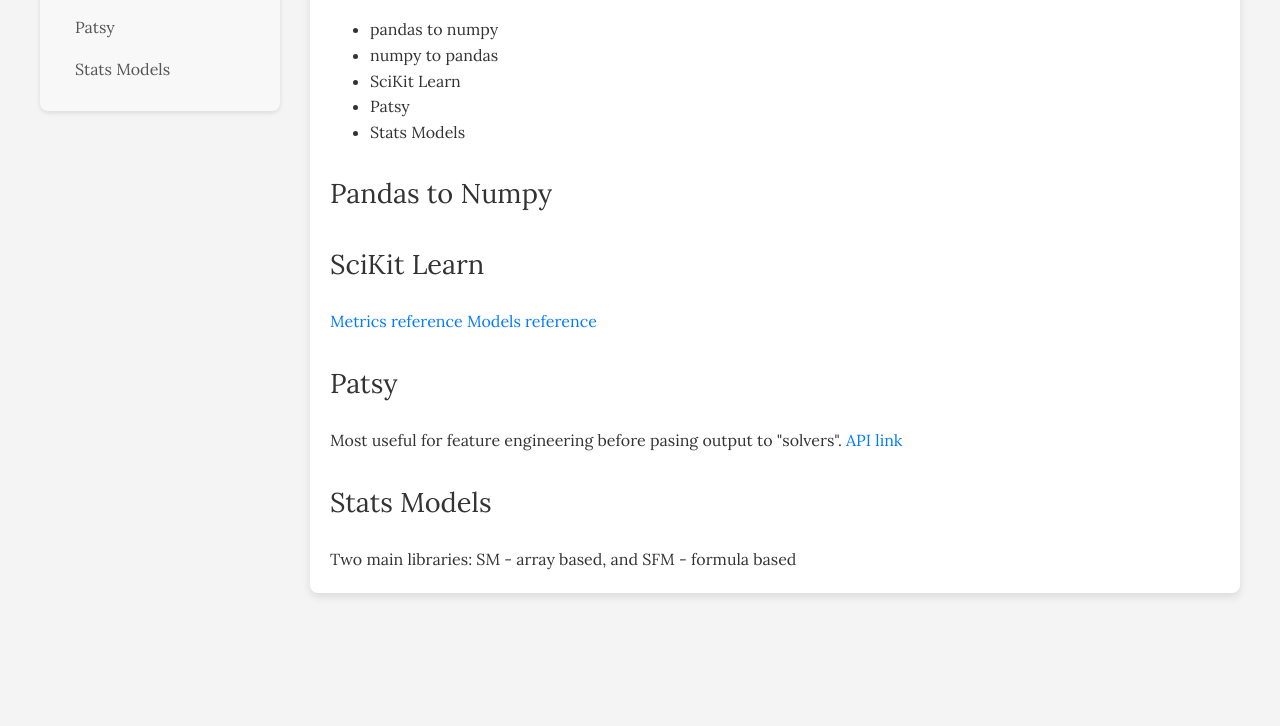
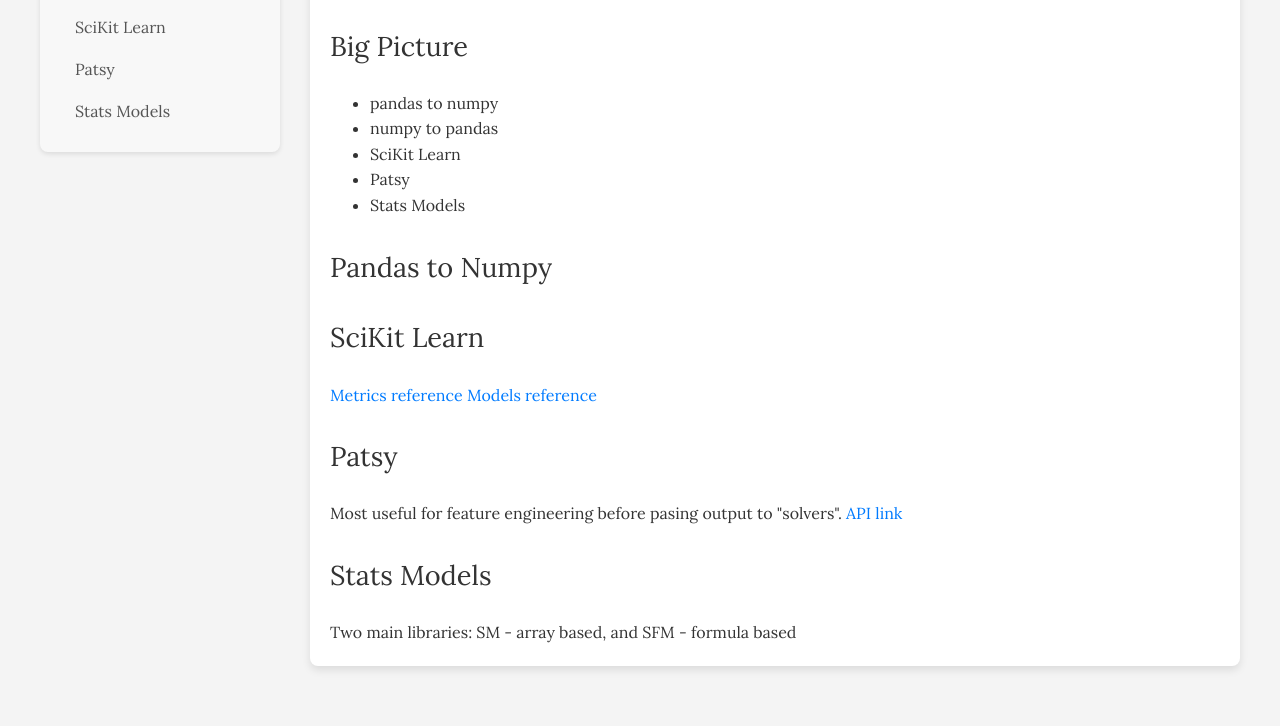
Before and after one commit to bryanfelixg/bryanfelixg.github.io, a plain HTML site: page notes/PYmodeling.html in a window 1280 px wide. Shown: the part 183-909 px from the top of the page. Before the commit the page ends 836 px from the top, so only its background shows below. Drawn offline with nearby package versions, Linux system fonts and the light colour scheme; a script that the page names is missing.

Commit message:
more fixes

```diff
--- a/notes/PYmodeling.html
+++ b/notes/PYmodeling.html
@@ -29,7 +29,6 @@
         <script id="MathJax-script" async src="https://cdn.jsdelivr.net/npm/mathjax@3/es5/tex-mml-chtml.js"></script>
 
       </head>
-
 <body>
 
 <div class="container">
@@ -39,13 +38,12 @@
 </div>
 
 <article id="post-content">
-
 <header>
-    <h1>Notes on Python Modeling Libraries</h1>
-    <time datetime="2024-05-01">May 1, 2024</time>
+<h1>Notes on Python Modeling Libraries</h1>
+<time datetime="2024-05-01">May 1, 2024</time>
 </header>
 
-
+<h2 id="part1">Big Picture</h2>
 <ul>
   <li>pandas to numpy</li>
   <li>numpy to pandas</li>
@@ -82,7 +80,7 @@ hue='species'
 plt.show()
 </script></div>
 
-<h2>Pandas to Numpy</h2>
+<h2 id="pandas2numpy">Pandas to Numpy</h2>
 
 <div class="sage"><script type="text/x-sage">
 # Pandas to numpy
@@ -91,7 +89,7 @@ Y = df.loc[:,['sepal_width']].to_numpy()
 print(X.dtype, Y.dtype)
 </script></div>
 
-<h2>SciKit Learn</h2>
+<h2 id="scikit">SciKit Learn</h2>
 <p><a href="https://scikit-learn.org/stable/modules/model_evaluation.html">Metrics reference</a>
 <a href="https://scikit-learn.org/stable/user_guide.html">Models reference</a></p>
 
@@ -145,7 +143,7 @@ axs[1].plot(y_test,y_test)
 plt.show()
 </script></div>
 
-<h2>Patsy</h2>
+<h2 id="patsy">Patsy</h2>
 <p>Most useful for feature engineering before pasing output to &quot;solvers&quot;. <a href="https://patsy.readthedocs.io/en/latest/API-reference.html">API link</a></p>
 
 <div class="sage"><script type="text/x-sage">
@@ -180,7 +178,7 @@ print(
 )
 </script></div>
 
-<h2>Stats Models</h2>
+<h2 id="statsmodels">Stats Models</h2>
 
 Two main libraries: SM - array based, and SFM - formula based
 <div class="sage"><script type="text/x-sage">
```
